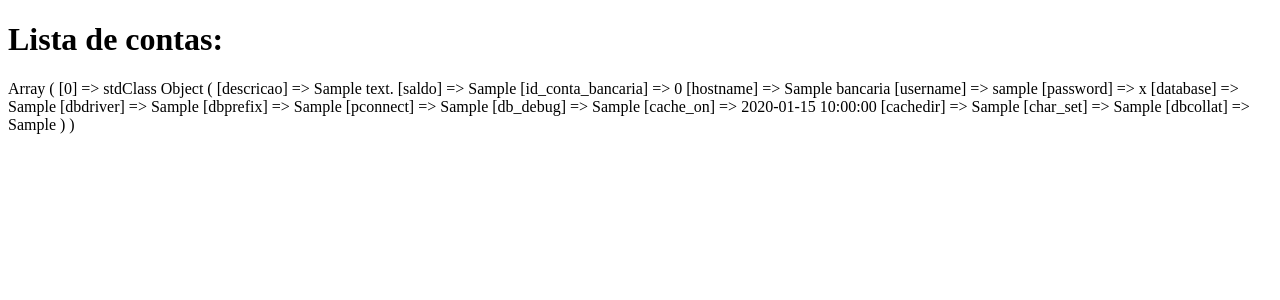
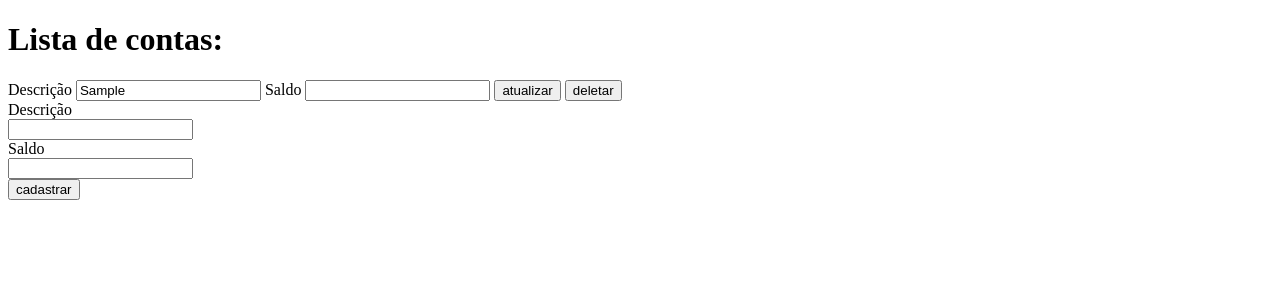
Before and after one commit to MarcosJuunioor/desafio-bisaweb, a CodeIgniter app: page /ci/index.php/conta_control/listar_contas in a window 1280 px wide. Shown: the top 300 px of the page. Run offline with CodeIgniter, Linux system fonts and the light colour scheme; tables that the repository leaves empty or names only in its code hold one stand-in row (values such as "Sample post").

Commit message:
criação do MVC para contas

```diff
--- a/application/controllers/Conta_control.php
+++ b/application/controllers/Conta_control.php
@@ -9,8 +9,9 @@ class Conta_control extends CI_Controller {
     }
 
     public function criar_conta(){
-        $dados = "dados";
+        $dados = $this->input->post();
         $this->conta->salvar($dados);
+        header('Location: http://localhost/ci/desafio-bisa/index.php/conta_control/listar_contas');
     }
 
 	public function listar_contas(){
@@ -18,4 +19,17 @@ class Conta_control extends CI_Controller {
         $array["contas"] = $contas;
         $this->load->view("contas", $array);
     }
+
+    public function excluir_conta(){
+        $id_conta = $this->uri->segment(3);
+        $this->conta->deletar($id_conta);
+        header('Location: http://localhost/ci/desafio-bisa/index.php/conta_control/listar_contas');
+    }
+
+    public function atualizar_conta(){
+        $id_conta = $this->uri->segment(3);
+        $dados = $this->input->post();
+        $this->conta->atualizar($id_conta, $dados);
+        header('Location: http://localhost/ci/desafio-bisa/index.php/conta_control/listar_contas');
+    }
 }
--- a/application/models/Conta_model.php
+++ b/application/models/Conta_model.php
@@ -23,7 +23,9 @@ class Conta_model extends CI_Model {
     }
 
     public function salvar($dados){
-       // $this->db->query("insert into conta_bancaria (descricao, saldo) values ('poupança santander', 100)");
+        $descricao = $dados["descricao"];
+        $saldo = $dados['saldo'];
+        $this->db->query("insert into conta_bancaria (descricao, saldo) values ('$descricao', '$saldo')");
     }
 
     public function listar(){
@@ -33,11 +35,17 @@ class Conta_model extends CI_Model {
     }
 
     public function atualizar($id_conta, $dados){
+        $descricao = $dados["descricao"];
+        $saldo = $dados["saldo"];
+        return $this->db->query("update conta_bancaria
+                                 set descricao='$descricao',
+                                     saldo='$saldo'
+                                 where id_conta_bancaria ='$id_conta'");
 
     }
 
     public function deletar($id_conta){
-
+        return $this->db->query("delete from conta_bancaria where id_conta_bancaria = '$id_conta'");
     }
 
 
--- a/application/views/contas.php
+++ b/application/views/contas.php
@@ -4,15 +4,46 @@ defined('BASEPATH') OR exit('No direct script access allowed');
 <html lang="en">
 <head>
 	<meta charset="utf-8">
-	<title>Contas</title>
+	<title>Contas Bancárias</title>
 </head>
 <body>
     <h1>Lista de contas: </h1>
-    <p>
+    <div>
         <?php
-            print_r($contas);
+            if(!empty($contas)){
+                foreach($contas as $conta){
+                    $id_conta = $conta->id_conta_bancaria;
+                    $descricao = $conta->descricao;
+                    $saldo = $conta->saldo;
+                    echo "
+                    <form method='post' action='http://localhost/ci/desafio-bisa/index.php/conta_control/atualizar_conta/$id_conta'>
+                        <label for='id_descricao'>Descrição</label>
+                        <input type='text' id='id_descricao' name='descricao' value=$descricao>
+                        <label for='id_saldo'>Saldo</label>
+                        <input type='number' id='id_saldo' name='saldo' value=$saldo>
+                        <input type='submit' value='atualizar'/>
+                        <a href='http://localhost/ci/desafio-bisa/index.php/conta_control/excluir_conta/$id_conta'> <input type='button' value='deletar' id='id_deletar'/></a><br>
+                    </form>
+                    ";
+
+                }
+            }else{
+                echo "<h2>Não há contas cadastradas!</h2>";
+            }
         ?>
-    </p>
 
+
+        <form method="post" action="http://localhost/ci/desafio-bisa/index.php/conta_control/criar_conta">
+            <label for="id_descricao">Descrição</label><br>
+            <input type="text" id="id_descricao" name="descricao"><br>
+            <label for="id_saldo">Saldo</label><br>
+            <input type="number" id="id_saldo" name="saldo"><br>
+            <input type="submit" value="cadastrar"/>
+        </form>
+    </div>
+
+    <script src="http://localhost/ci/desafio-bisa/assets/javascript/contas.js"></script>
 </body>
+
+
 </html>
```
Also changed, not shown: assets/javascript/contas.js (added).
